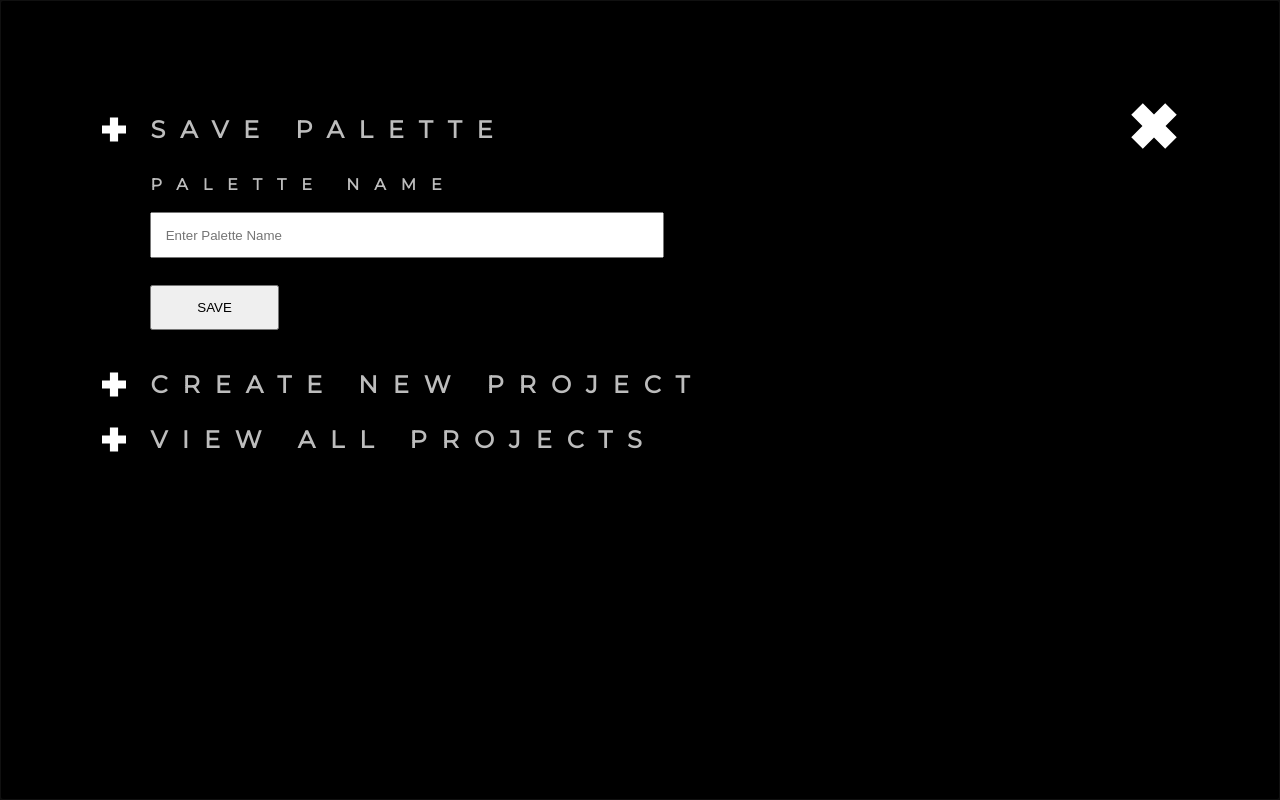
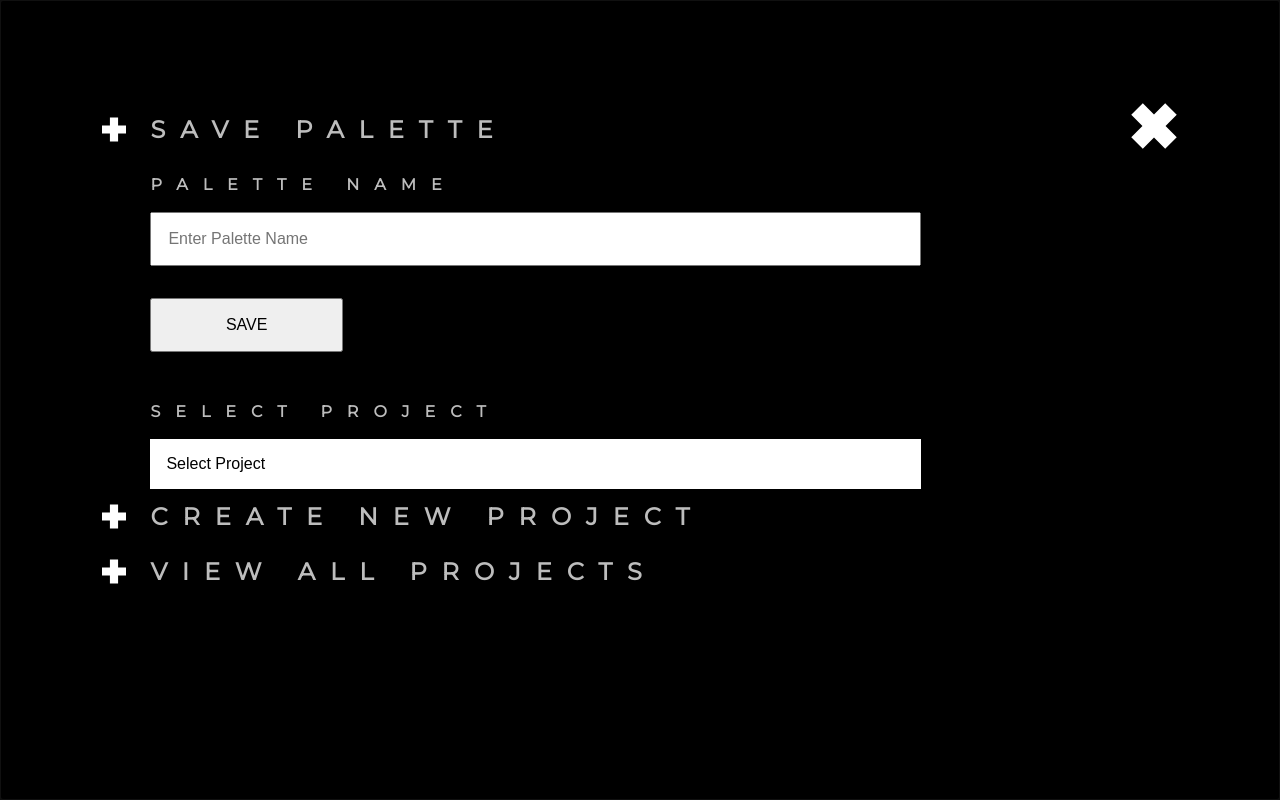
Before and after one commit to VPAbraham/palette-picker-FE, a React (Create React App) app: page / in a window 1280 px wide. Both pictures are taken after a click on the picture 1176 px from the left and 103 px from the top of the page. Built offline with nearby package versions, Linux system fonts and the light colour scheme.

Commit message:
Add dropdown and click event to dropdown

```diff
--- a/src/PaletteForm/PaletteForm.js
+++ b/src/PaletteForm/PaletteForm.js
@@ -21,7 +21,13 @@ class PaletteForm extends Component {
   }
 
   handleChange = (e) => {
+    e.preventDefault();
     this.setState({[e.target.name]: e.target.value})
+  }
+
+  handleClick = (e) => {
+    e.preventDefault();
+    console.log('hello')
   }
 
   render() {
@@ -37,6 +43,13 @@ class PaletteForm extends Component {
           onChange={this.handleChange}
         />
         <button className="save-palette" onClick={(e) => this.submitForm(e)}> SAVE </button>
+        <h2>SELECT PROJECT</h2>
+        <div className="dropdown">
+          <button className="drop-menu">Select Project</button>
+          <div className="dropdown-content">
+            <a onClick={this.handleClick}>Link 1</a>
+          </div>
+        </div>
       </form>
     )
   }
--- a/src/PaletteForm/PaletteForm.scss
+++ b/src/PaletteForm/PaletteForm.scss
@@ -4,7 +4,7 @@
   display: flex;
   flex-direction: column;
   margin-left: 3em;
-  width: 50%;
+  width: 75%;
 }
 
 h2 {
@@ -18,11 +18,50 @@ h2 {
 }
 
 input {
+  font-size: 16px;
   padding: 1em;
 }
 
-button {
+.save-palette {
+  font-size: 16px;
   margin: 2em 0 2em 0;
   padding: 1em;
   width: 25%
 }
+
+.drop-menu {
+  background-color: #FFFFFF;
+  border: none;
+  color: #000000;
+  font-size: 16px;
+  padding: 1em;
+  text-align: left;
+  width: 100%;
+}
+
+.dropdown {
+  position: relative;
+  display: inline-block;
+  width: 100%;
+}
+
+.dropdown-content {
+  background-color: #FFFFFF;
+  display: none;
+  position: absolute;
+  width: 100%;
+  z-index: 1;
+}
+
+.dropdown-content a {
+  color: #000000;
+  padding: 1em;
+  text-decoration: none;
+  display: block;
+}
+
+.dropdown-content a:hover {background-color: #ddd;}
+
+.dropdown:hover .dropdown-content {display: block;}
+
+// .dropdown:hover .dropbtn {background-color: #3e8e41;}
```
